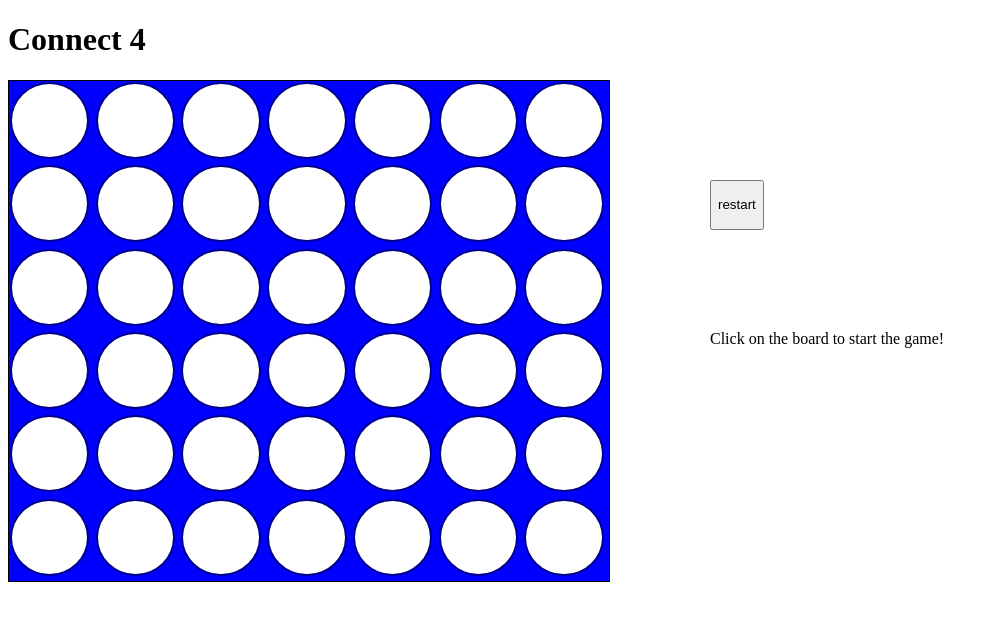
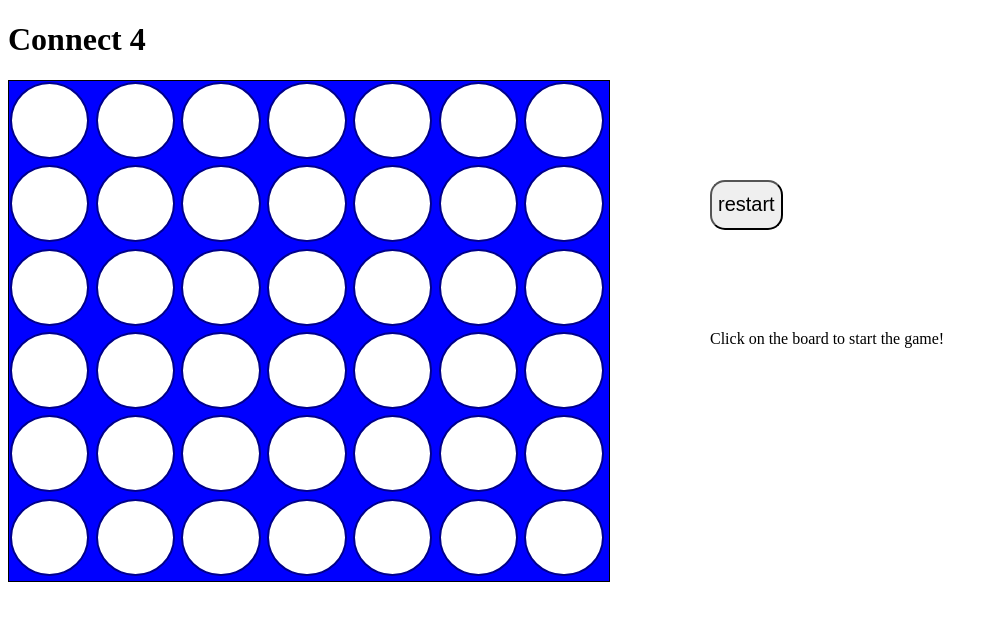
Before and after one commit to openmichael/connect4, a React app: page / in a window 1280 px wide. Shown: the top 620 px of the page, without its empty margins (0-998 px from the left). Built offline with nearby package versions, Linux system fonts and the light colour scheme.

Commit message:
modify button font and size

```diff
--- a/src/css/main.scss
+++ b/src/css/main.scss
@@ -18,4 +18,6 @@
 button {
   width: auto;
   height: 50px;
+  border-radius: 15px;
+  font-size: 20px;
 }
```
